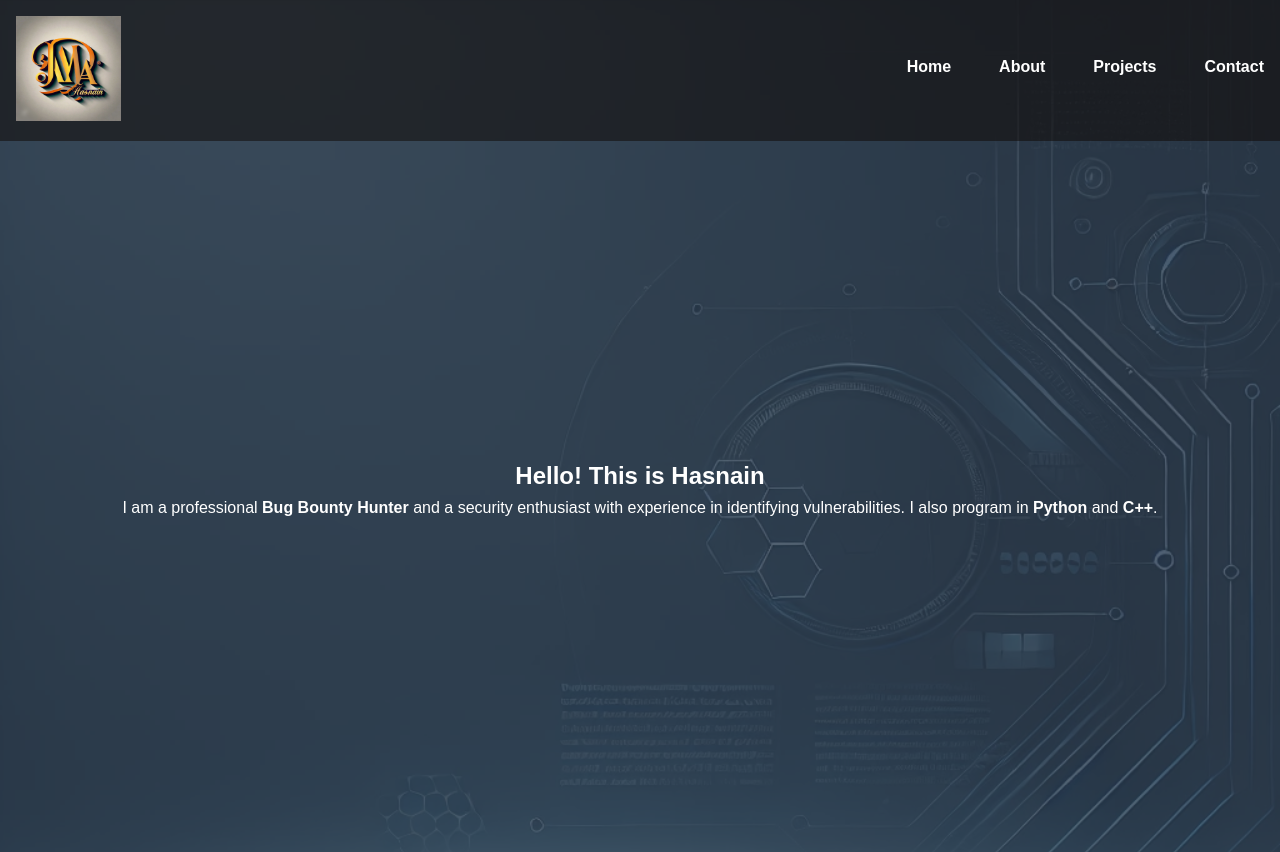
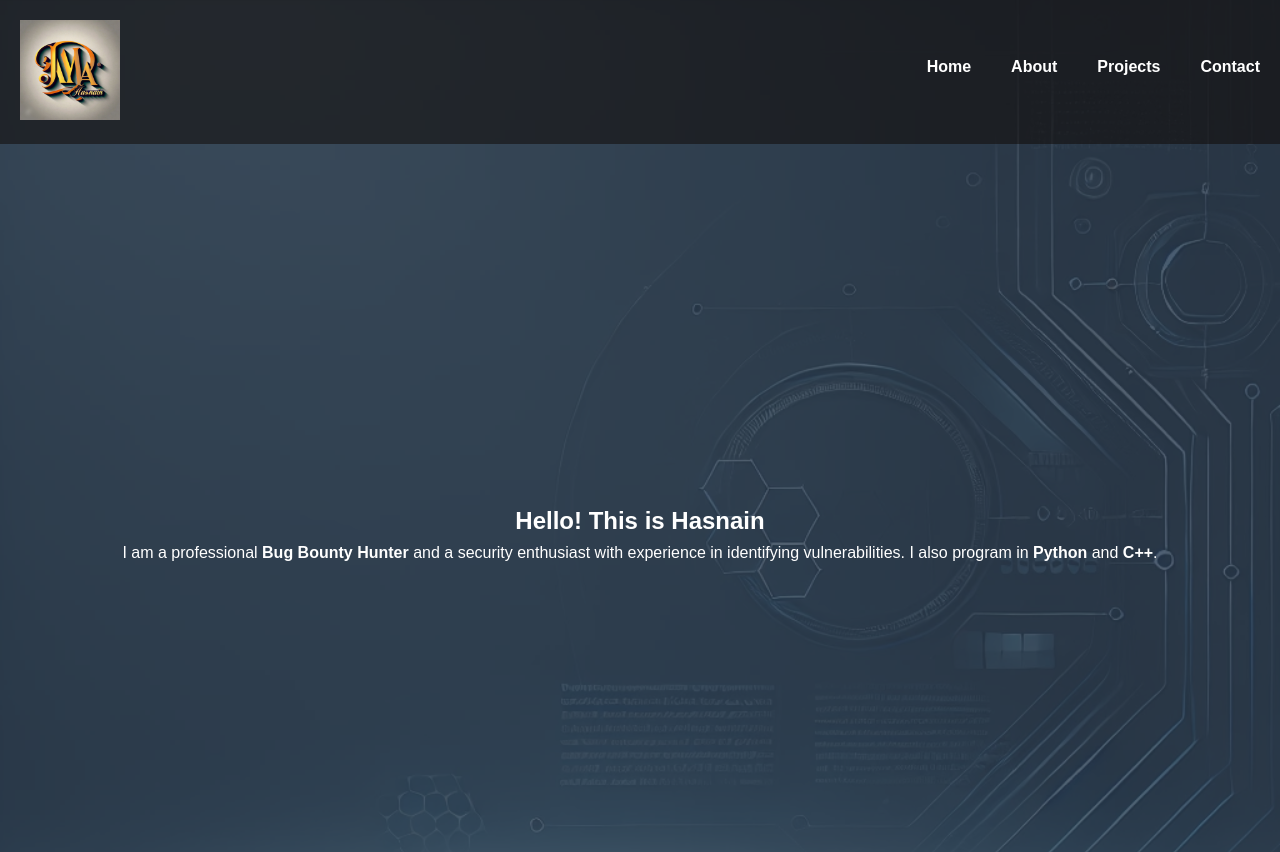
Before and after one commit to MHasnain00/mhasnain00.github.io, a plain HTML site: page index.html in a window 1280 px wide. Shown: the top 852 px of the page. Drawn offline with Linux system fonts and the light colour scheme.

Commit message:
revert back styles.css

```diff
--- a/css/styles.css
+++ b/css/styles.css
@@ -19,19 +19,18 @@ header {
     display: flex;
     justify-content: space-between;
     align-items: center;
-    padding: 2vh;
-
+    padding: 20px;
     background-color: rgba(27, 31, 36, 0.9); /* Slight transparency */
 }
 
 .logo img {
-    width: 12%;
+    width: 100px;
 }
 
 nav ul {
     list-style: none;
     display: flex;
-    gap: 4vh;
+    gap: 20px;
 }
 
 nav ul li a {
@@ -42,12 +41,12 @@ nav ul li a {
 
 /* Section Styles */
 section {
-    height: 90vh;
+    height: 100vh;
     display: flex;
     justify-content: center;
     align-items: center;
     text-align: center;
-    padding: 10vh;
+    padding: 50px;
 }
 
 /* Home Section */
@@ -72,19 +71,18 @@ section {
 /* Contact Section */
 .contact {
     background-color: rgba(27, 31, 36, 0.8); /* Darker overlay */
-    color: white;
 }
 
 /* Footer */
 footer {
     text-align: center;
-    padding: 2vh;
+    padding: 20px;
     background-color: #1b1f24;
     color: white;
 }
 p {
     line-height: 1.6;
-    margin-bottom: 3vh;
+    margin-bottom: 20px;
   }
 ul {
     line-height: 1.6;
@@ -94,12 +92,12 @@ ul {
 
   }
 li {
-    padding-left: 2vh;
-    padding-bottom: 1vh;
+    padding-left: 20px;
+    padding-bottom: 10px;
 }
 h1 , h2 , h3, h4 , h5 , h6 {
     line-height: 1.6;
 }
-a{
+a {
     color: aqua;
 }
```
